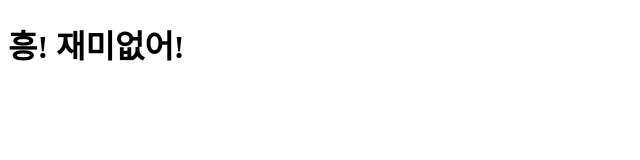
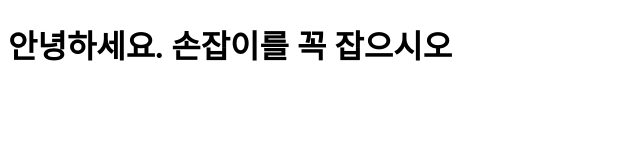
Before and after one commit to thebluerat/20190620, a plain HTML site: page index.html in a window 1280 px wide. Shown: the whole page, without its empty margins (0-640 px from the left). Drawn offline with Linux system fonts and the light colour scheme.

Commit message:
홈 화면 연습 중

```diff
--- a/index.html
+++ b/index.html
@@ -7,7 +7,7 @@
   <title>Document</title>
 </head>
 <body>
-  <h1 class="title">흥! 재미없어!</h1>
+  <h1 class="title">안녕하세요. 손잡이를 꼭 잡으시오</h1>
 
 </body>
 </html>
```
